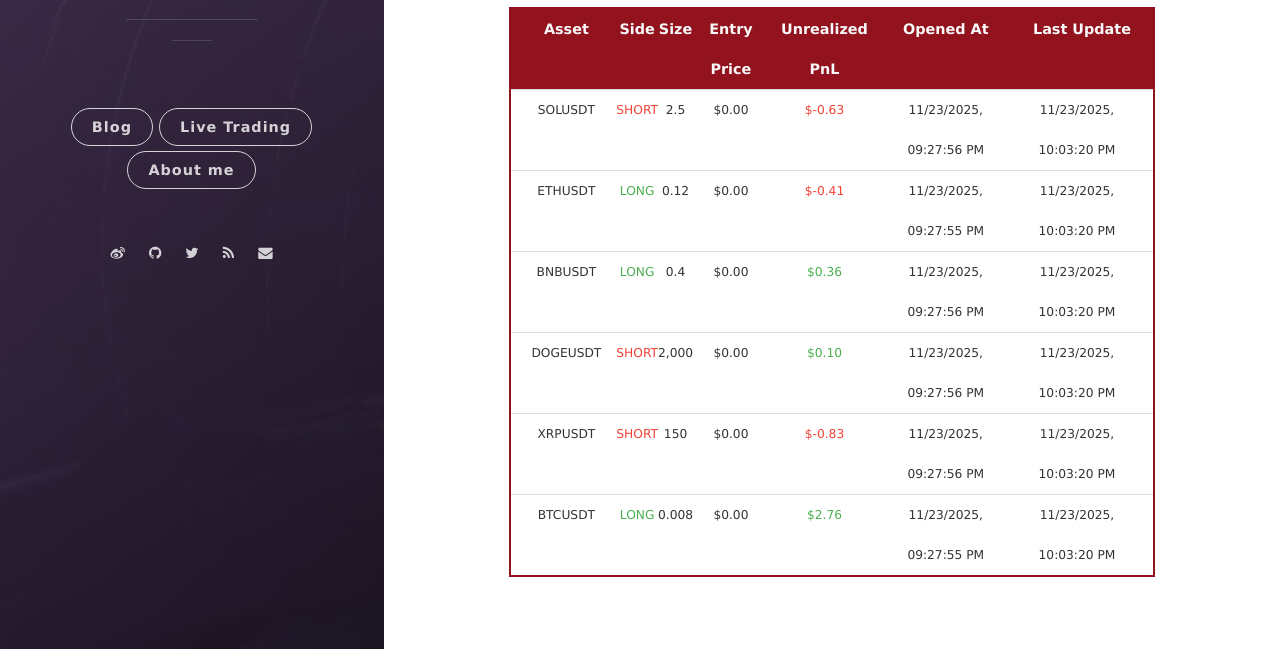
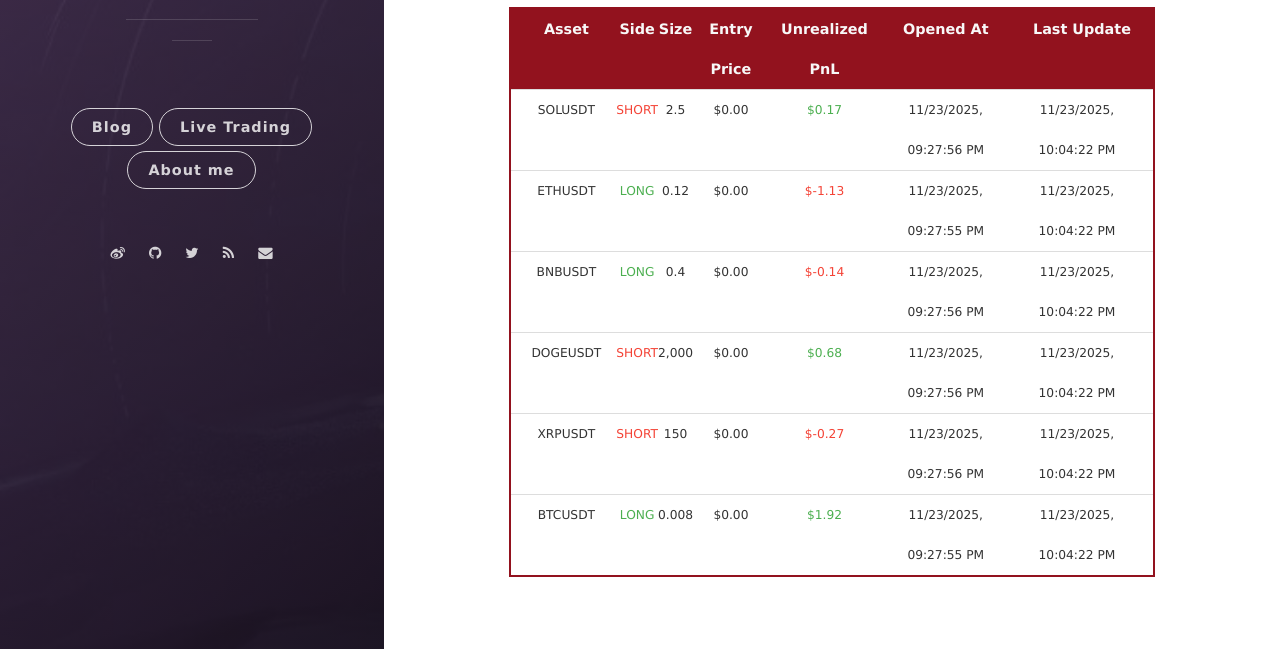
Before and after one commit to leeyegy/leeyegy.github.io, a Jekyll site: the page built from live-trading.html, in a window 1280 px wide and 1269 px high. Shown: the part 592-1241 px from the top of the window. Built offline with Jekyll 4.4.1, drawn with Linux system fonts in a browser that asks for light colours; nearby versions of some CDN libraries.

Commit message:
AccountMonitor: refresh positions 2025-11-24T06:04:22+08:00

```diff
--- a/assets/data/binance/positions.json
+++ b/assets/data/binance/positions.json
@@ -4,53 +4,53 @@
     "side": "SHORT",
     "size": 2.5,
     "entryPrice": 0.0,
-    "unrealizedPnl": -0.625,
+    "unrealizedPnl": 0.17311937,
     "openedAt": "2025-11-24T05:27:56+08:00",
-    "reportedAt": "2025-11-24T06:03:20+08:00"
+    "reportedAt": "2025-11-24T06:04:22+08:00"
   },
   {
     "symbol": "ETHUSDT",
     "side": "LONG",
     "size": 0.12,
     "entryPrice": 0.0,
-    "unrealizedPnl": -0.4128,
+    "unrealizedPnl": -1.134,
     "openedAt": "2025-11-24T05:27:55+08:00",
-    "reportedAt": "2025-11-24T06:03:20+08:00"
+    "reportedAt": "2025-11-24T06:04:22+08:00"
   },
   {
     "symbol": "BNBUSDT",
     "side": "LONG",
     "size": 0.4,
     "entryPrice": 0.0,
-    "unrealizedPnl": 0.36248622,
+    "unrealizedPnl": -0.13811662,
     "openedAt": "2025-11-24T05:27:56+08:00",
-    "reportedAt": "2025-11-24T06:03:20+08:00"
+    "reportedAt": "2025-11-24T06:04:22+08:00"
   },
   {
     "symbol": "DOGEUSDT",
     "side": "SHORT",
     "size": 2000.0,
     "entryPrice": 0.0,
-    "unrealizedPnl": 0.1,
+    "unrealizedPnl": 0.68,
     "openedAt": "2025-11-24T05:27:56+08:00",
-    "reportedAt": "2025-11-24T06:03:20+08:00"
+    "reportedAt": "2025-11-24T06:04:22+08:00"
   },
   {
     "symbol": "XRPUSDT",
     "side": "SHORT",
     "size": 150.0,
     "entryPrice": 0.0,
-    "unrealizedPnl": -0.825,
+    "unrealizedPnl": -0.27,
     "openedAt": "2025-11-24T05:27:56+08:00",
-    "reportedAt": "2025-11-24T06:03:20+08:00"
+    "reportedAt": "2025-11-24T06:04:22+08:00"
   },
   {
     "symbol": "BTCUSDT",
     "side": "LONG",
     "size": 0.008,
     "entryPrice": 0.0,
-    "unrealizedPnl": 2.7646,
+    "unrealizedPnl": 1.9182,
     "openedAt": "2025-11-24T05:27:55+08:00",
-    "reportedAt": "2025-11-24T06:03:20+08:00"
+    "reportedAt": "2025-11-24T06:04:22+08:00"
   }
 ]
```
